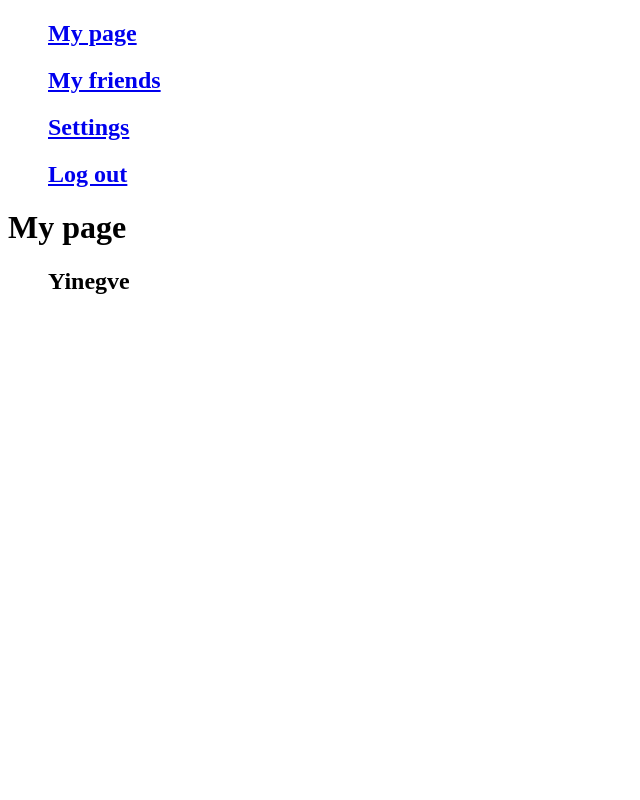
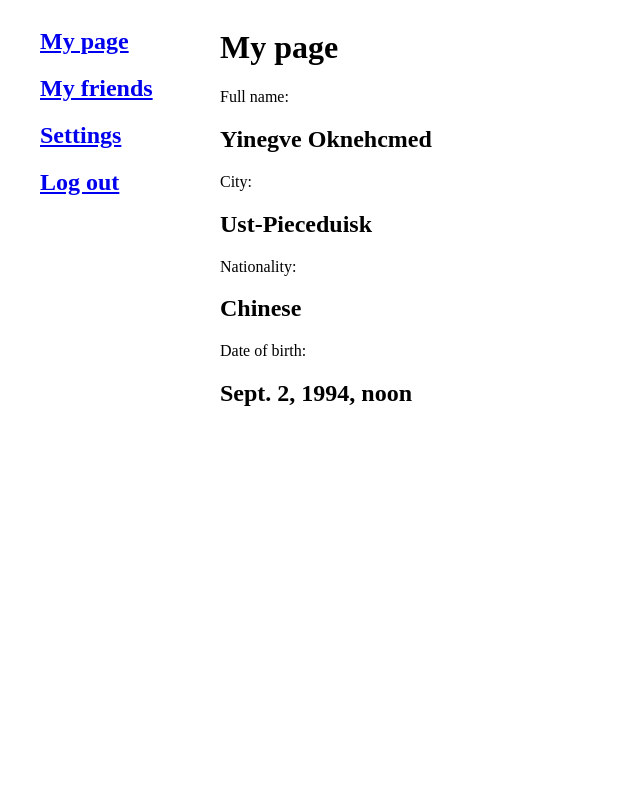
Before and after one commit to liejkee/Again, a Django app: page /mypage/ in a window 1280 px wide. Shown: the whole page, without its empty margins (0-640 px from the left). Run offline with Django 4.2, Linux system fonts and the light colour scheme; data comes from the database, SQL or seed files in the repository; both versions use the stored data as it was after the commit.

Commit message:
added my page fields and common visual view

```diff
--- a/workplease/socialnet/models.py
+++ b/workplease/socialnet/models.py
@@ -2,11 +2,11 @@ from django.db import models
 
 
 class UserInfo(models.Model):
-    first_name = models.CharField(max_length=255)
-    last_name = models.CharField(max_length=255)
-    city = models.CharField(max_length=255)
-    custom_url = models.CharField(max_length=255)
-    nationality = models.CharField(max_length=255)
+    first_name = models.SlugField(max_length=255)
+    last_name = models.SlugField(max_length=255)
+    city = models.SlugField(max_length=255)
+    custom_url = models.SlugField(max_length=255)
+    nationality = models.SlugField(max_length=255)
     photo = models.ImageField(upload_to="photos/%Y/%m/%d/")
     is_private = models.BooleanField(default=True)
     create_time = models.DateTimeField(auto_now_add=True)
--- a/workplease/socialnet/templates/socialnet/base.html
+++ b/workplease/socialnet/templates/socialnet/base.html
@@ -3,6 +3,22 @@
 <html lang="en">
 <head>
     <meta charset="UTF-8">
+    <style>
+        .main {
+            margin-left:160px;
+            padding:0px 10px;
+            height:100%;
+            position: fixed;
+            left:0;
+            padding-left:60px;
+        }
+        .sidenav {
+            height:100%;
+            width:160px;
+            position: fixed;
+            left:0;
+        }
+    </style>
     <title>{{ title }}</title>
 </head>
 <body>
@@ -10,6 +26,8 @@
     {% for m in menu %}
     <ul><a href="{% url m.url_name %}"><h2>{{m.title}}</h2></a></ul>
     {% endfor %}
+</div>
+<div id="content" , name="content" , class="main">
     {% block content %}
     {% endblock %}
 </div>
--- a/workplease/socialnet/templates/socialnet/friends_page.html
+++ b/workplease/socialnet/templates/socialnet/friends_page.html
@@ -2,5 +2,5 @@
 
 {% block content %}
 <h1>{{ title }}</h1>
-<p>Friends page content</p>
+<p>Friends list is empty</p>
 {% endblock %}
--- a/workplease/socialnet/templates/socialnet/user_page.html
+++ b/workplease/socialnet/templates/socialnet/user_page.html
@@ -2,9 +2,11 @@
 
 {% block content %}
 <h1>{{ title }}</h1>
-<ul>
-    {% for p in app_elements %}
-        <h2>{{p.first_name}}</h2>
-    {% endfor %}
-</ul>
+{% for a in app_elements %}
+<p>Full name:</p> <h2>{{ a.first_name }} {{ a.last_name }}</h2>
+<p>City:</p> <h2>{{ a.city }}</h2>
+<p>Nationality:</p> <h2>{{ a.nationality }}</h2>
+<p>Date of birth:</p> <h2>{{ a.date_of_birth }}</h2>
+{% endfor %}
+
 {% endblock %}
--- a/workplease/socialnet/views.py
+++ b/workplease/socialnet/views.py
@@ -1,5 +1,7 @@
+from django.core.exceptions import ValidationError
 from django.http import HttpResponse, HttpResponseNotFound
 from django.shortcuts import render, redirect
+from .forms import *
 from .models import *
 
 menu = [{'title': 'My page', 'url_name': 'user_page'},
@@ -10,7 +12,8 @@ menu = [{'title': 'My page', 'url_name': 'user_page'},
 
 def user_page(request):
     app_elements = UserInfo.objects.all()
-    return render(request, 'socialnet/user_page.html', {'app_elements': app_elements, 'menu': menu, 'title': 'My page'})
+    return render(request, 'socialnet/user_page.html', {'app_elements': app_elements, 'menu': menu,
+                                                        'title': 'My page'})
 
 
 def friends(request):
@@ -18,11 +21,26 @@ def friends(request):
 
 
 def settings(request):
-    return render(request, 'socialnet/settings_page.html', {'menu': menu, 'title': 'Settings'})
+    form = UserForm()
+    if request.method == 'POST':
+        form = UserForm(request.POST)
+        if form.is_valid():
+            form.save()
+            return redirect('settings_page')
+        else:
+            form = UserForm()
+    return render(request, 'socialnet/settings_page.html', {'form': form, 'menu': menu, 'title': 'Settings'})
 
 
 def login(request):
     return render(request, 'socialnet/login_page.html', {'menu': menu, 'title': 'Login'})
+
+
+def clean_first_name(self):
+    first_name = self.clened_data['first_name']
+    if len(first_name) > 5:
+        raise ValidationError('Error')
+    return first_name
 
 
 def pageNotFound(request, exception):
@@ -30,4 +48,4 @@ def pageNotFound(request, exception):
 
 
 def view_404(request, exception=None):
-    return redirect('main_page', permanent=False)
+    return redirect('user_page', permanent=False)
```
Also changed, not shown: workplease/socialnet/forms.py (added, +8 -0 lines), workplease/socialnet/templates/socialnet/settings_page.html (+9 -1 lines), workplease/socialnet/templatestags/socialnet_tags.py (added, +9 -0 lines), workplease/db.sqlite3, workplease/socialnet/templatestags/__init__.py (added).
